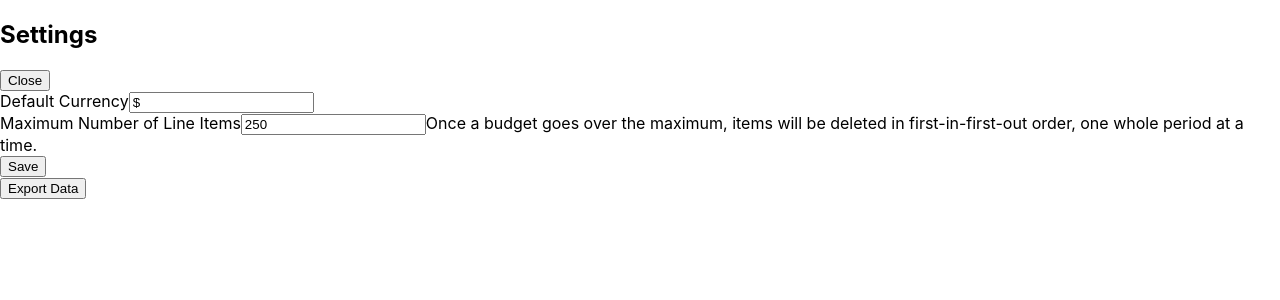
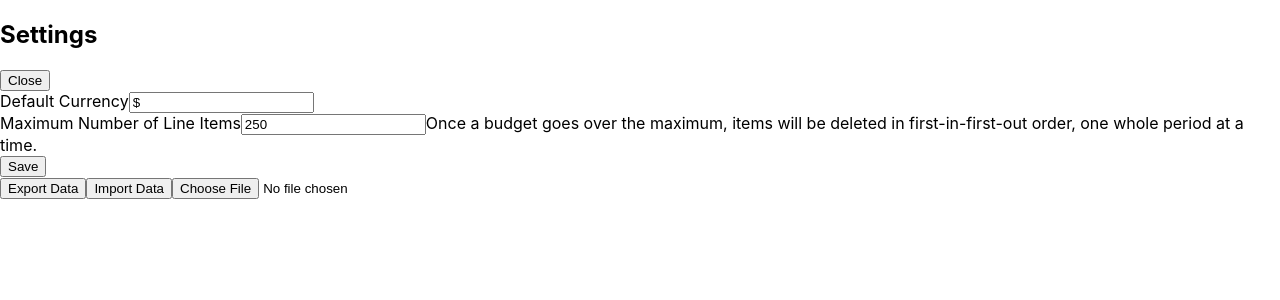
Before and after one commit to helloRupa/simply-budget, a React (Create React App) app: page / in a window 1280 px wide. Both pictures are taken after a click on the button "Show Settings". Shown: the top 300 px of the page. Built offline with nearby package versions, Linux system fonts and the light colour scheme; no server answers; data requests are answered from the project's data file; the HTML template or start-up script is replaced by a standard one.

Commit message:
Choose a json file

```diff
--- a/package.json
+++ b/package.json
@@ -10,7 +10,6 @@
     "json-server": "^0.16.1",
     "react": "^16.13.1",
     "react-dom": "^16.13.1",
-    "react-file-picker": "0.0.6",
     "react-redux": "^7.2.1",
     "react-scripts": "3.4.1",
     "redux": "^4.0.5",
--- a/src/components/Settings.js
+++ b/src/components/Settings.js
@@ -9,6 +9,7 @@ import TextInput from '../shared/TextInput';
 import TextInputWithRegex from '../shared/TextInputWithRegex';
 import Error from '../shared/Error';
 import ExportData from './settings/ExportData';
+import ImportData from './settings/ImportData';
 
 function Settings({
   settings,
@@ -72,6 +73,7 @@ function Settings({
     </Form>
 
     <ExportData />
+    <ImportData />
   </div>
 }
 
--- /dev/null
+++ b/src/components/settings/ImportData.js
@@ -0,0 +1,26 @@
+import React, { useRef } from 'react';
+
+function ImportData() {
+  const filePicker = useRef(null);
+
+  const handleClick = e => {
+    filePicker.current.click();
+  };
+
+  const handleFile = e => {
+    console.log(filePicker.current.files[0])
+  };
+
+  return <>
+    <button onClick={handleClick}>
+      Import Data
+    </button>
+    <input
+      type="file"
+      accept=".json"
+      ref={filePicker}
+      onChange={handleFile} />
+  </>
+}
+
+export default ImportData;
```
Also changed, not shown: 1 other file (tests, documents, lock files or other folders).
